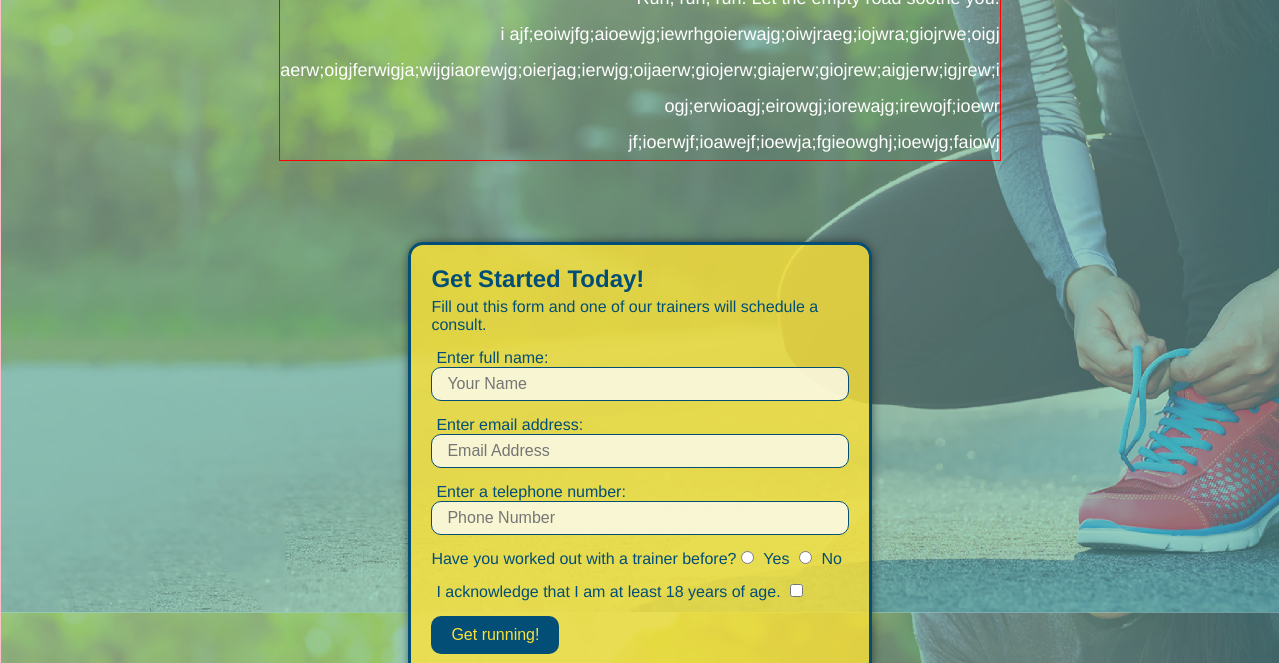
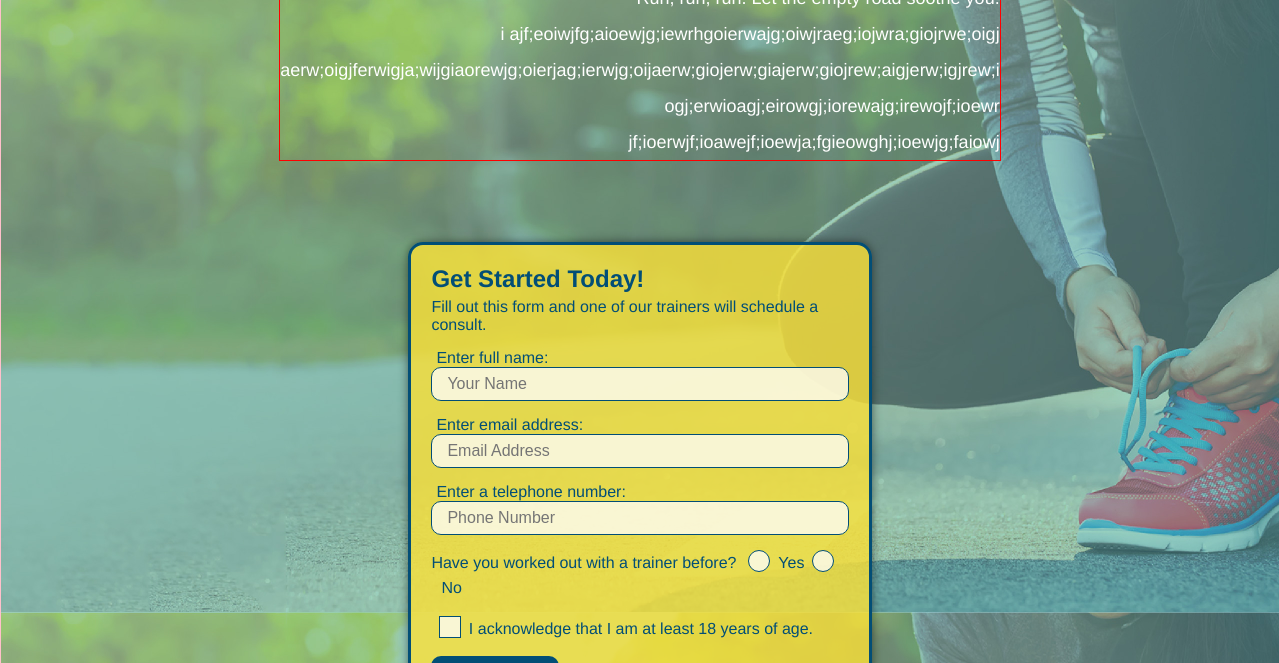
Before and after one commit to dgib21/run-buddy, a plain HTML site: page index.html in a window 1280 px wide. Shown: the part 289-952 px from the top of the page. Drawn offline with Linux system fonts and the light colour scheme.

Commit message:
final css touches

```diff
--- a/assets/css/style.css
+++ b/assets/css/style.css
@@ -25,6 +25,8 @@ header {
     background-position: center;
     background-attachment: fixed;
     background-position: 80%;
+    z-index: 9999;
+
 
 
   }
@@ -545,6 +547,72 @@ padding-bottom: 20px;
 
 }
 
+.checkbox-wrapper input, .radio-wrapper input {
+  opacity: 0;
+}
+
+.checkbox-wrapper label, .radio-wrapper label {
+  position: relative;
+  left: 10px;
+  margin: 10px;
+  line-height: 1.6;
+}
+
+.checkbox-wrapper label::before, .radio-wrapper label::before {
+  content: "";
+  height: 20px;
+  width: 20px;
+  background: rgba(255, 255, 255, 0.75);
+  border: 1px solid #024e76;
+  position: absolute;
+  top: -4px;
+  left: -30px;
+}
+/* rounds edges of radio buttons */
+.radio-wrapper label::before {
+  border-radius: 50%;
+}
+
+.radio-wrapper label::after {
+  content: "";
+  width: 20px;
+  height: 20px;
+  border-radius: 50%;
+  background: #024e76;
+  position: absolute;
+  left: -29px;
+  top: -3px;
+  background-image: radial-gradient(circle, #39a6b2, #024e76);
+
+}
+
+.checkbox-wrapper label::after {
+  content: "";
+  height: 6px;
+  width: 14px;
+  border-left: 2px solid #024e76;
+  border-bottom: 2px solid #024e76;
+  position: absolute;
+  left: -26px;
+  top: 1px;
+}
+
+.checkbox-wrapper label::after {
+
+transform: rotate(-58deg);
+
+}
+
+.checkbox-wrapper input + label::after,
+.radio-wrapper input + label::after {
+  content: none;
+}
+
+.checkbox-wrapper input:checked + label::after,
+.radio-wrapper input:checked + label::after {
+  content: "";
+}
+
   /* MEDIA QUERY FOR SMALLER DESKTOP SCREENS AND SMALLER */
   @media screen and (max-width: 980px) {
     header {
--- a/index.html
+++ b/index.html
@@ -69,16 +69,20 @@
         <input type="text" placeholder="Phone Number" name="phone" id="phone" class="form-input">
         <p>
           Have you worked out with a trainer before?
-          <input type="radio" name="trainer-confirm" id="trainer-yes" />
-          <label for="trainer-yes">Yes</label>
-          <input type="radio" name="trainer-confirm" id="trainer-no" />
-          <label for="trainer-no">No</label>
+          <span class="radio-wrapper">
+            <input type="radio" name="trainer-confirm" id="trainer-yes" />
+            <label for="trainer-yes">Yes</label>
+          </span>
+          <span class="radio-wrapper">
+            <input type="radio" name="trainer-confirm" id="trainer-no" />
+            <label for="trainer-no">No</label>
+          </span>
         </p>
         <p>
-          <label for="checkbox" >
-            I acknowledge that I am at least 18 years of age.
-          </label>
-          <input type="checkbox" name="age-confirm" id="checkbox" />
+          <span class="checkbox-wrapper">
+            <input type="checkbox" name="age-confirm" id="checkbox" />
+            <label for="checkbox">I acknowledge that I am at least 18 years of age.</label>
+          </span>
         </p>
         <button type="submit">
           Get running!
```
